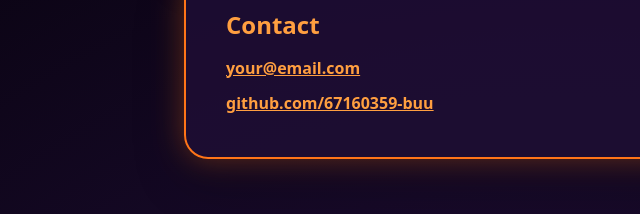
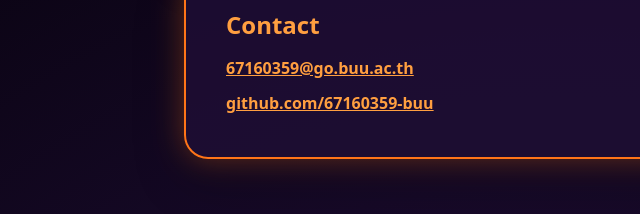
Before and after one commit to 67160359-buu/webdev-actions-lab, a plain HTML site: page index.html in a window 1280 px wide. Shown: the part 804-1018 px from the top of the page, 76-716 px from the left. Drawn offline with Linux system fonts and the light colour scheme.

```diff
--- a/index.html
+++ b/index.html
@@ -37,7 +37,7 @@
 
     <section class="card" id="contact">
       <h2>Contact</h2>
-      <p><a href="E-mail:67160359@go.buu.ac.th">your@email.com</a></p> <!-- ← แก้ -->
+      <p><a href="E-mail:67160359@go.buu.ac.th">67160359@go.buu.ac.th</a></p> <!-- ← แก้ -->
       <p><a href="https://github.com/67160359-buu" target="_blank" rel="noopener">github.com/67160359-buu</a></p>
     </section>
 
```
